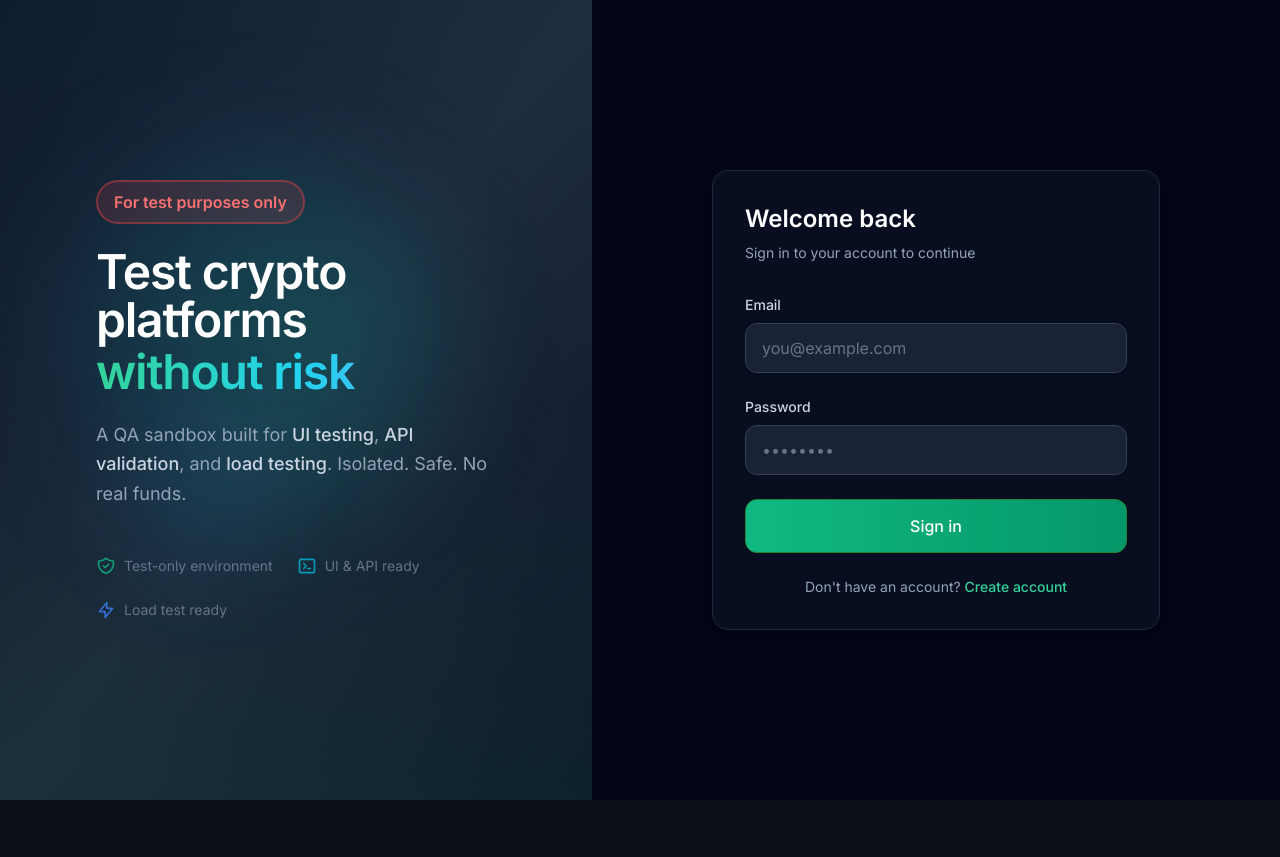
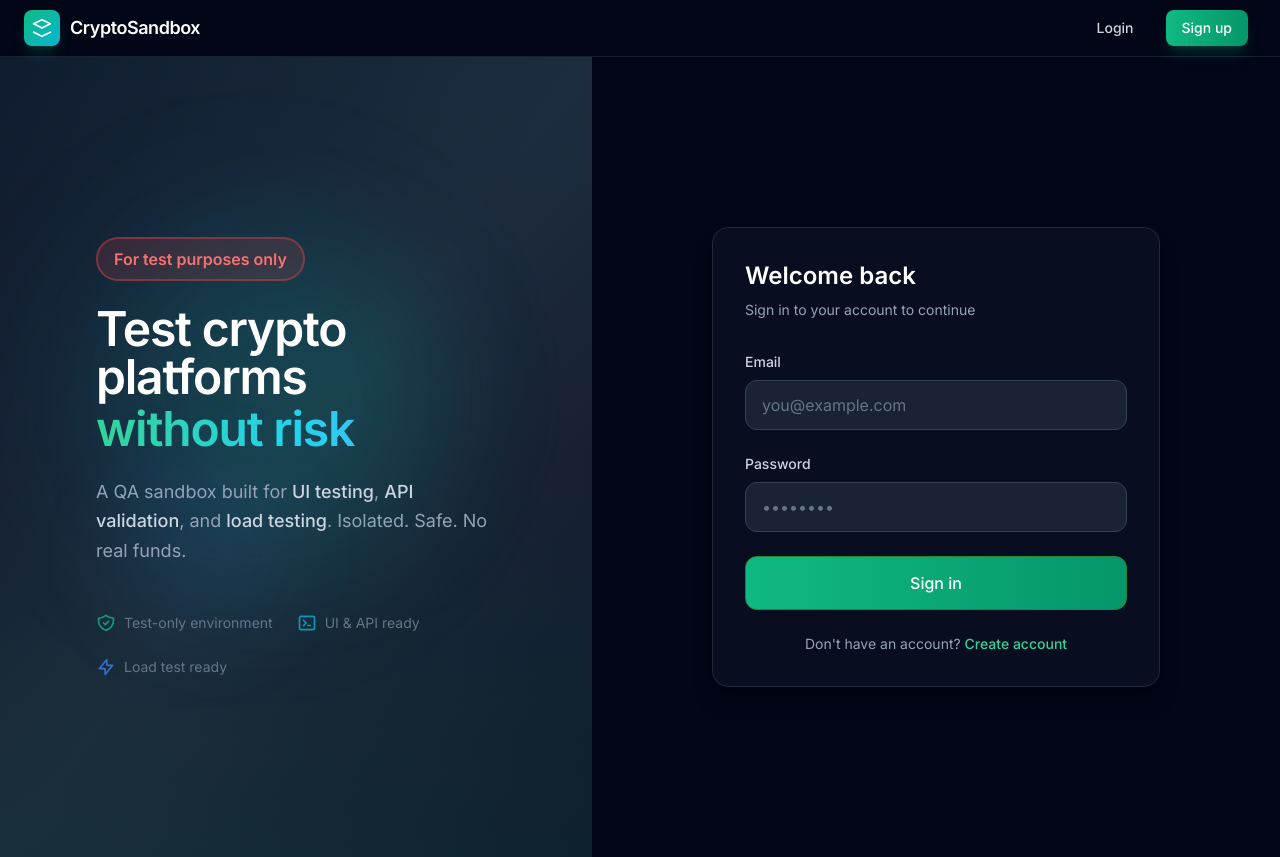
Before and after one commit to mmizin/CryptoSandboxQA, a Next.js app in the folder frontend/: page / in a window 1280 px wide. Before the commit the page ends 800 px from the top, so only its background shows below. Built offline with nearby package versions, Linux system fonts and the light colour scheme.

Commit message:
feat: add Header component to RootLayout for improved navigation
- Integrate Header component into the main layout
- Ensure consistent styling and structure across the application

```diff
--- a/frontend/app/layout.tsx
+++ b/frontend/app/layout.tsx
@@ -1,5 +1,6 @@
 import type { Metadata } from 'next';
 import { Inter } from 'next/font/google';
+import { Header } from '@/components/Header';
 import './globals.css';
 
 const inter = Inter({ subsets: ['latin'], variable: '--font-inter' });
@@ -16,7 +17,10 @@ export default function RootLayout({
 }>) {
   return (
     <html lang="en" className={inter.variable}>
-      <body className="font-sans antialiased">{children}</body>
+      <body className="font-sans antialiased">
+        <Header />
+        {children}
+      </body>
     </html>
   );
 }
--- /dev/null
+++ b/frontend/components/Header.tsx
@@ -0,0 +1,65 @@
+'use client';
+
+import Link from 'next/link';
+import { useAuth } from '@/lib/useAuth';
+
+function Logo() {
+  return (
+    <Link href="/" className="flex items-center gap-2.5 group">
+      <div className="flex items-center justify-center w-9 h-9 rounded-lg bg-gradient-to-br from-emerald-500 to-cyan-500 shadow-lg shadow-emerald-500/20 group-hover:shadow-emerald-500/30 transition-shadow">
+        <svg
+          viewBox="0 0 24 24"
+          className="w-5 h-5 text-white"
+          fill="none"
+          stroke="currentColor"
+          strokeWidth="2"
+          strokeLinecap="round"
+          strokeLinejoin="round"
+        >
+          <path d="M12 2L2 7l10 5 10-5-10-5z" />
+          <path d="M2 17l10 5 10-5" />
+        </svg>
+      </div>
+      <span className="text-lg font-semibold text-white tracking-tight">
+        CryptoSandbox
+      </span>
+    </Link>
+  );
+}
+
+export function Header() {
+  const { user, loading } = useAuth(false);
+
+  return (
+    <header className="sticky top-0 z-50 w-full border-b border-slate-800/80 bg-slate-950/90 backdrop-blur-sm">
+      <div className="flex h-14 w-full items-center justify-between pl-4 pr-4 sm:pl-4 sm:pr-6 lg:pl-6 lg:pr-8">
+        <div className="flex-shrink-0">
+          <Logo />
+        </div>
+
+        <nav className="flex items-center gap-3 sm:gap-4">
+          {loading ? (
+            <div className="h-9 w-24 animate-pulse rounded-lg bg-slate-800" />
+          ) : !user ? (
+            <>
+              <Link
+                href="/login"
+                className="rounded-lg px-4 py-2 text-sm font-medium text-slate-300 transition-colors hover:bg-slate-800/80 hover:text-white"
+              >
+                Login
+              </Link>
+              <Link
+                href="/register"
+                className="rounded-lg bg-gradient-to-r from-emerald-500 to-emerald-600 px-4 py-2 text-sm font-medium text-white shadow-lg shadow-emerald-500/20 transition-all hover:from-emerald-600 hover:to-emerald-700 hover:shadow-emerald-500/25"
+              >
+                Sign up
+              </Link>
+            </>
+          ) : (
+            <div className="h-9" />
+          )}
+        </nav>
+      </div>
+    </header>
+  );
+}
```
